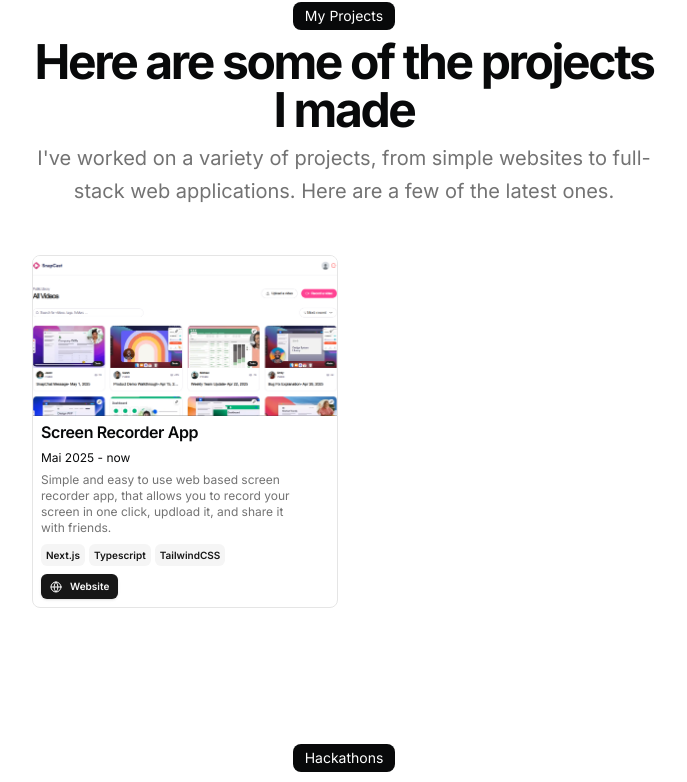
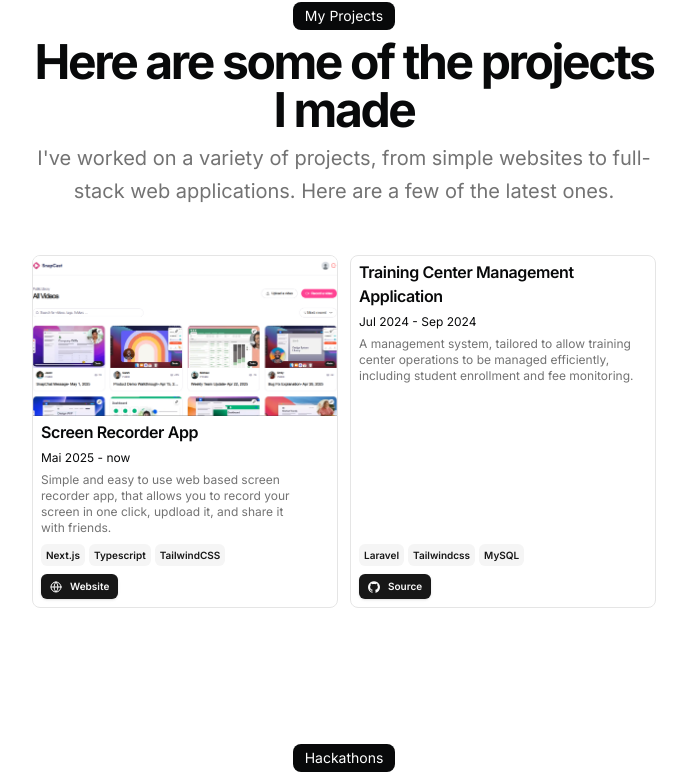
Before and after one commit to alyhoussen/houssens-portfolio, a Next.js app: page / in a window 1280 px wide. Shown: the part 1312-2094 px from the top of the page, without its empty margins (296-983 px from the left). Built offline with nearby package versions, Linux system fonts and the light colour scheme.

Commit message:
Added some projects

```diff
--- a/src/data/resume.tsx
+++ b/src/data/resume.tsx
@@ -8,7 +8,7 @@ export const DATA = {
   location: "Fianarantsoa, MDG",
   locationLink: "https://www.google.com/maps/place/madagascar",
   description:
-    "Computer Science student / Software Developer. I love building things and solve problems through code. I'm pen to all opportunities.",
+    "Computer Science student / Software Developer. I love building things and solve problems through code. I'm open to all opportunities.",
   summary:
     "At the year 2022, I got my Science High School Diploma at ST Vincent de Paul in Andohanilakaka, which involves choosing a career path and education for my futur. As I have always been passionate about technologies and Computers, I have decided to pursue my studies in Computer Science at [EMIT Fianarantsoa](https://emit.mg), and continued my dream to get good at the domain I like so much. Today, I can say that I have gain enough knowledge and seeking for Internship opportunities to learn more and gain more experience. I competed in my first [Hackathon](/#hackathons) at February 12, 2025. It was an amazing event,thanks to our [CLUB EMITECH](https://www.facebook.com/EmiTechUF), and I am looking forward to participating  in any other competition on my interests. ",
   avatarUrl: "/me.png",
@@ -197,38 +197,28 @@ Defined product vision, user flows, and technical architecture for a seamless, t
        video:
          "",
      },
-    // {
-    //   title: "Magic UI",
-    //   href: "https://magicui.design",
-    //   dates: "June 2023 - Present",
-    //   active: true,
-    //   description:
-    //     "Designed, developed and sold animated UI components for developers.",
-    //   technologies: [
-    //     "Next.js",
-    //     "Typescript",
-    //     "PostgreSQL",
-    //     "Prisma",
-    //     "TailwindCSS",
-    //     "Stripe",
-    //     "Shadcn UI",
-    //     "Magic UI",
-    //   ],
-    //   links: [
-    //     {
-    //       type: "Website",
-    //       href: "https://magicui.design",
-    //       icon: <Icons.globe className="size-3" />,
-    //     },
-    //     {
-    //       type: "Source",
-    //       href: "https://github.com/magicuidesign/magicui",
-    //       icon: <Icons.github className="size-3" />,
-    //     },
-    //   ],
-    //   image: "",
-    //   video: "https://cdn.magicui.design/bento-grid.mp4",
-    // },
+    {
+      title: "Training Center Management Application",
+      href: "",
+      dates: "Jul 2024 - Sep 2024",
+      active: true,
+      description:
+        "A management system, tailored to allow training center operations to be managed efficiently, including student enrollment and fee monitoring.",
+      technologies: [
+        "Laravel",
+        "Tailwindcss",
+        "MySQL",
+      ],
+      links: [
+        {
+          type: "Source",
+          href: "https://github.com/training",
+          icon: <Icons.github className="size-3" />,
+        },
+      ],
+      image: "",
+      video: "",
+    },
     // {
     //   title: "llm.report",
     //   href: "https://llm.report",
```
Also changed, not shown: 1 other file (tests, documents, lock files or other folders).
